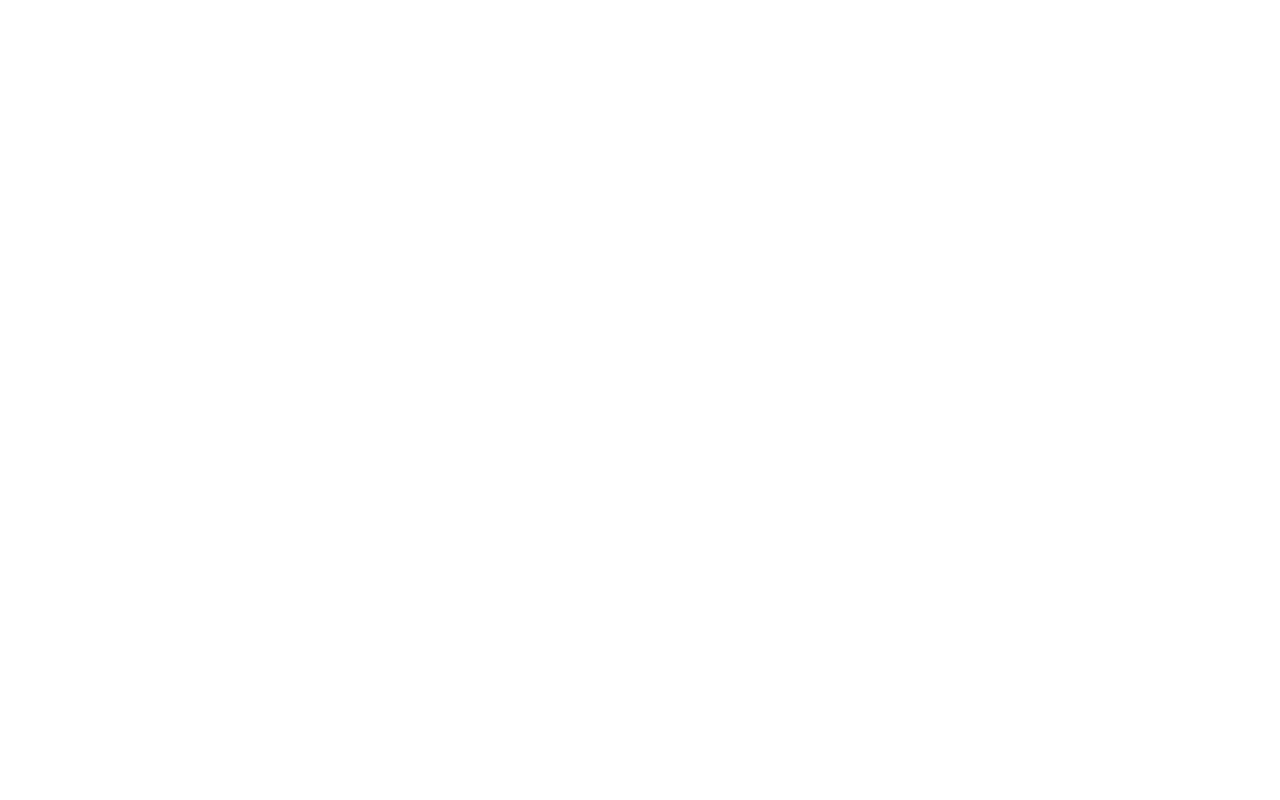
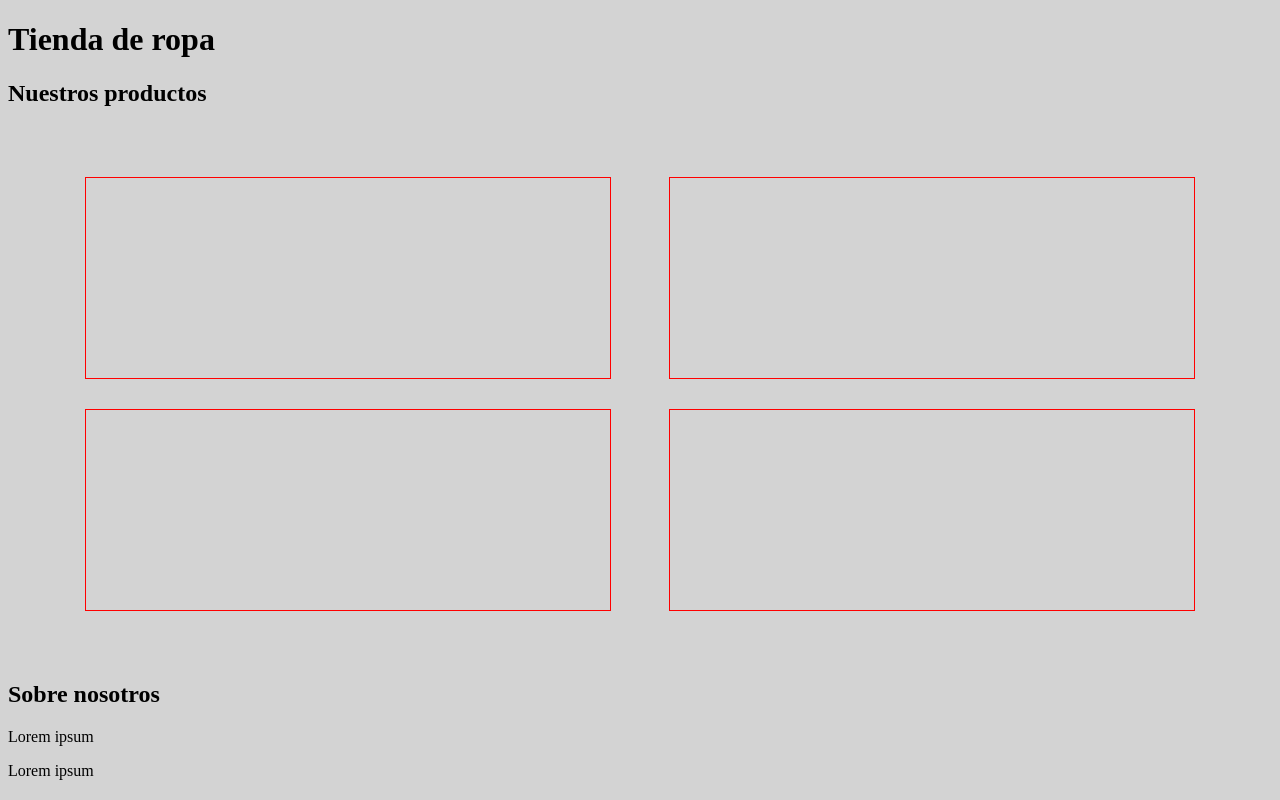
Before and after one commit to keidis15/Tienda_ropa_0805, a plain HTML site: page index.html in a window 1280 px wide. Drawn offline with Linux system fonts and the light colour scheme.

Commit message:
Feat:estructura base creada

```diff
--- a/assets/CSS/style.css
+++ b/assets/CSS/style.css
@@ -0,0 +1,17 @@
+body{
+    background-color: lightgray;
+}
+#products{
+    display: flex;
+    gap:30px ;
+    flex-wrap: wrap;
+    padding: 50px;
+    justify-content: space-evenly;
+
+
+}
+#products > article{
+    width: 45%;
+    height: 200px;
+    border: 1px solid red;
+}
--- a/index.html
+++ b/index.html
@@ -1,11 +1,28 @@
 <!DOCTYPE html>
 <html lang="es">
-<head>
-    <meta charset="UTF-8">
-    <meta name="viewport" content="width=device-width, initial-scale=1.0">
+  <head>
+    <meta charset="UTF-8" />
+    <meta name="viewport" content="width=device-width, initial-scale=1.0" />
+    <link rel="stylesheet" href="./assets/CSS/style.css" />
     <title>Tieenda de Ropa</title>
-</head>
-<body>
-
-</body>
+  </head>
+  <body>
+    <h1>Tienda de ropa</h1>
+    <main>
+      <h2>Nuestros productos</h2>
+      <section id="products">
+        <article></article>
+        <article></article>
+        <article></article>
+        <article></article>
+      </section>
+      <h2>Sobre nosotros</h2>
+      <section id="about">
+        <article>
+          <p>Lorem ipsum</p>
+          <p>Lorem ipsum</p>
+        </article>
+      </section>
+    </main>
+  </body>
 </html>
```
